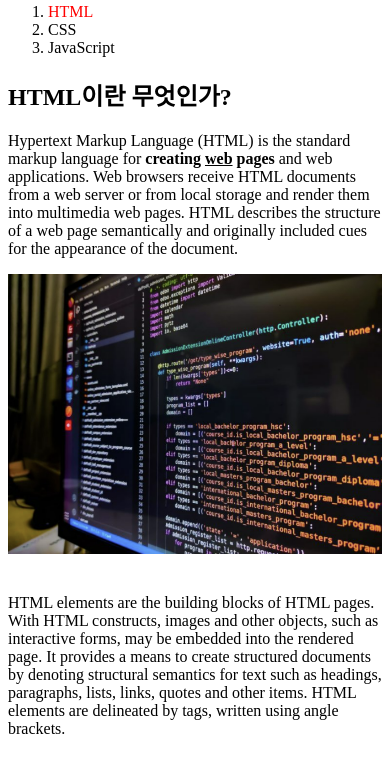
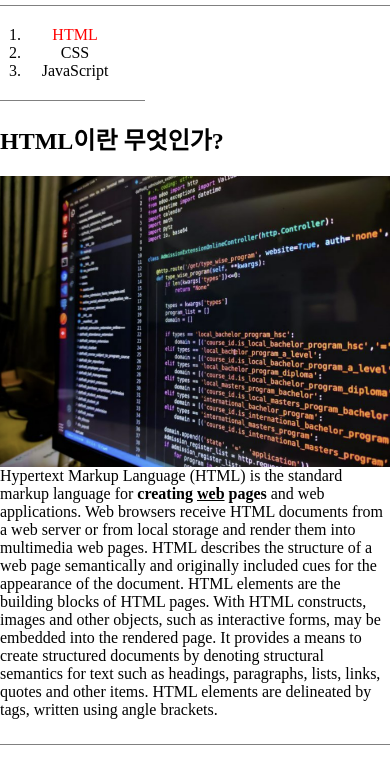
Before and after one commit to majorWallet/HTML_CSS_JAVASCRIPT, a plain HTML site: page 1.html in a window 390 px wide. Shown: the part 87-844 px from the top of the page. Drawn offline with Linux system fonts and the light colour scheme.

Commit message:
CSS is great

```diff
--- a/1.html
+++ b/1.html
@@ -6,6 +6,14 @@
       a {
         color: black;
         text-decoration: None;
+      }
+
+      img {
+        display: inline;
+      }
+
+      p {
+        display: inline;
       }
 
       .saw {
@@ -19,21 +27,80 @@
       h1 {
         font-size: 45px;
         text-align: center;
+        border-bottom: 1px solid gray;
+        margin: 0px;
+        padding: 20px;
+      }
+
+      ol {
+        border-right: 1px solid gray;
+        width: 100px;
+        margin: 0px;
+        padding: 20px;
+      }
+
+      body {
+        margin: 0px;
+      }
+
+      #grid {
+        display: grid;
+        grid-template-columns: 150px 1fr;
+      }
+
+      #grid_2 {
+        display: grid;
+        grid-template-columns: 0.75fr 1fr;
+      }
+
+      #article {
+        padding-left: 25px;
+      }
+
+      @media (max-width: 800px) {
+        #grid {
+          display: block;
+        }
+
+        #grid_2 {
+          display: block;
+        }
+
+        #grid ol {
+          border-right: none;
+          border-bottom: 1px solid gray;
+        }
+
+        #article {
+          text-align: center;
+        }
+
+        #text {
+          padding-bottom: 25px;
+          border-bottom: 1px solid gray;
+        }
       }
     </style>
   </head>
 
   <body>
     <h1><a href = "index.html">WEB</a></h1>
-    <ol>
+    <div id = "grid">
+      <ol id = "article">
         <li><a href = "1.html" class = "active">HTML</a></li>
         <li><a href = "2.html">CSS</a></li>
         <li><a href = "3.html">JavaScript</a></li>
       </ol>
-
+      <div id = "text">
         <h2>HTML이란 무엇인가?</h2>
+        <div id = "grid_2">
+          <img src = "coding.PNG" width = "100%">
+          <div>
             <p><a href = "https://www.w3.org/TR/html5/" target = "blank">Hypertext Markup Language (HTML)</a> is the standard markup language for <strong>creating <u>web</u> pages</strong> and web applications. Web browsers receive HTML documents from a web server or from local storage and render them into multimedia web pages. HTML describes the structure of a web page semantically and originally included cues for the appearance of the document.</p>
-    <img src = "coding.PNG" width = "100%">
-    <p style = "margin-top : 40px;"> HTML elements are the building blocks of HTML pages. With HTML constructs, images and other objects, such as interactive forms, may be embedded into the rendered page. It provides a means to create structured documents by denoting structural semantics for text such as headings, paragraphs, lists, links, quotes and other items. HTML elements are delineated by tags, written using angle brackets.</p>
+            <p> HTML elements are the building blocks of HTML pages. With HTML constructs, images and other objects, such as interactive forms, may be embedded into the rendered page. It provides a means to create structured documents by denoting structural semantics for text such as headings, paragraphs, lists, links, quotes and other items. HTML elements are delineated by tags, written using angle brackets.</p>
+          </div>
+        </div>
+      </div>
+    </div>
   </body>
 </html>
```
Also changed, not shown: 2.html (+46 -2 lines), 3.html (+45 -2 lines), box.html (added, +21 -0 lines), grid.html (added, +25 -0 lines), index.html (+45 -11 lines), mediaquery.html (added, +24 -0 lines). Lines whose indentation alone changed are shown as unchanged.
